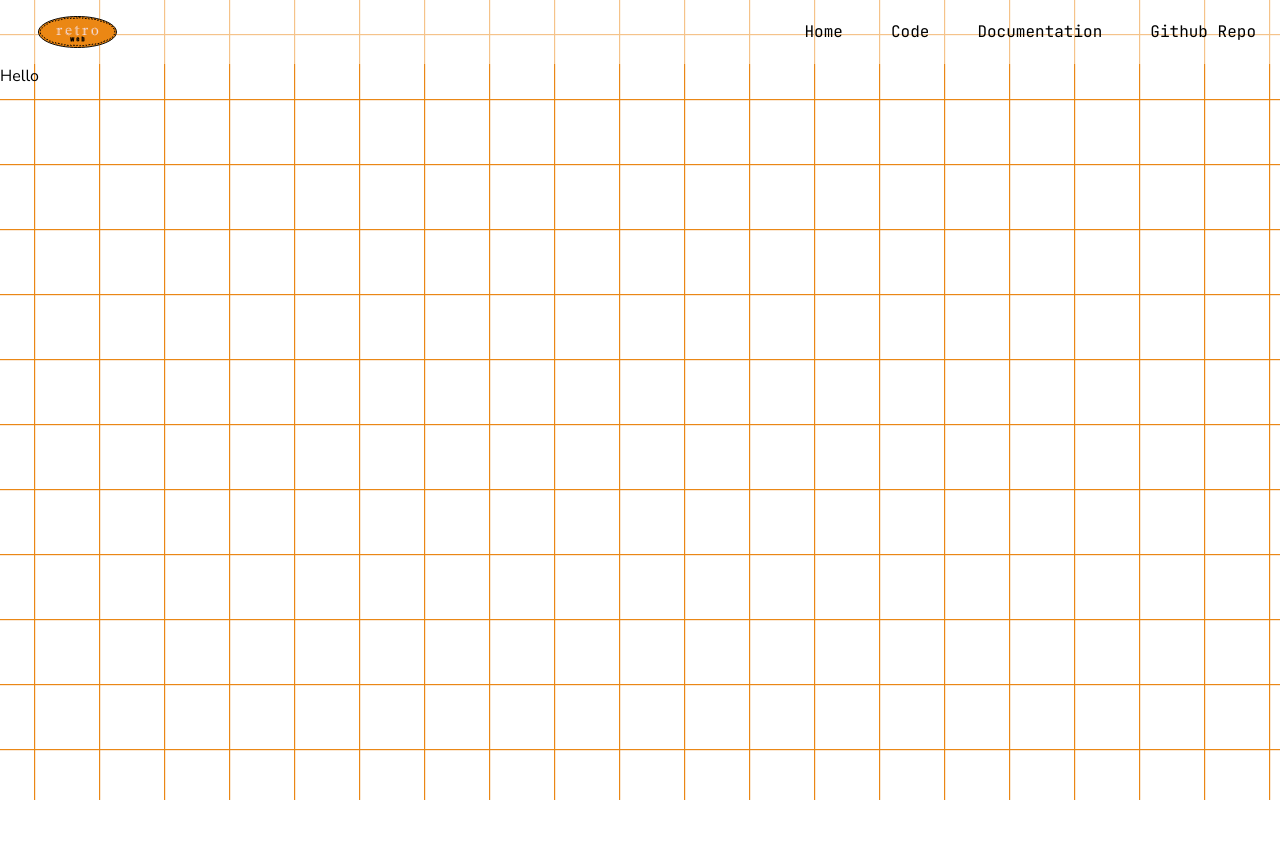
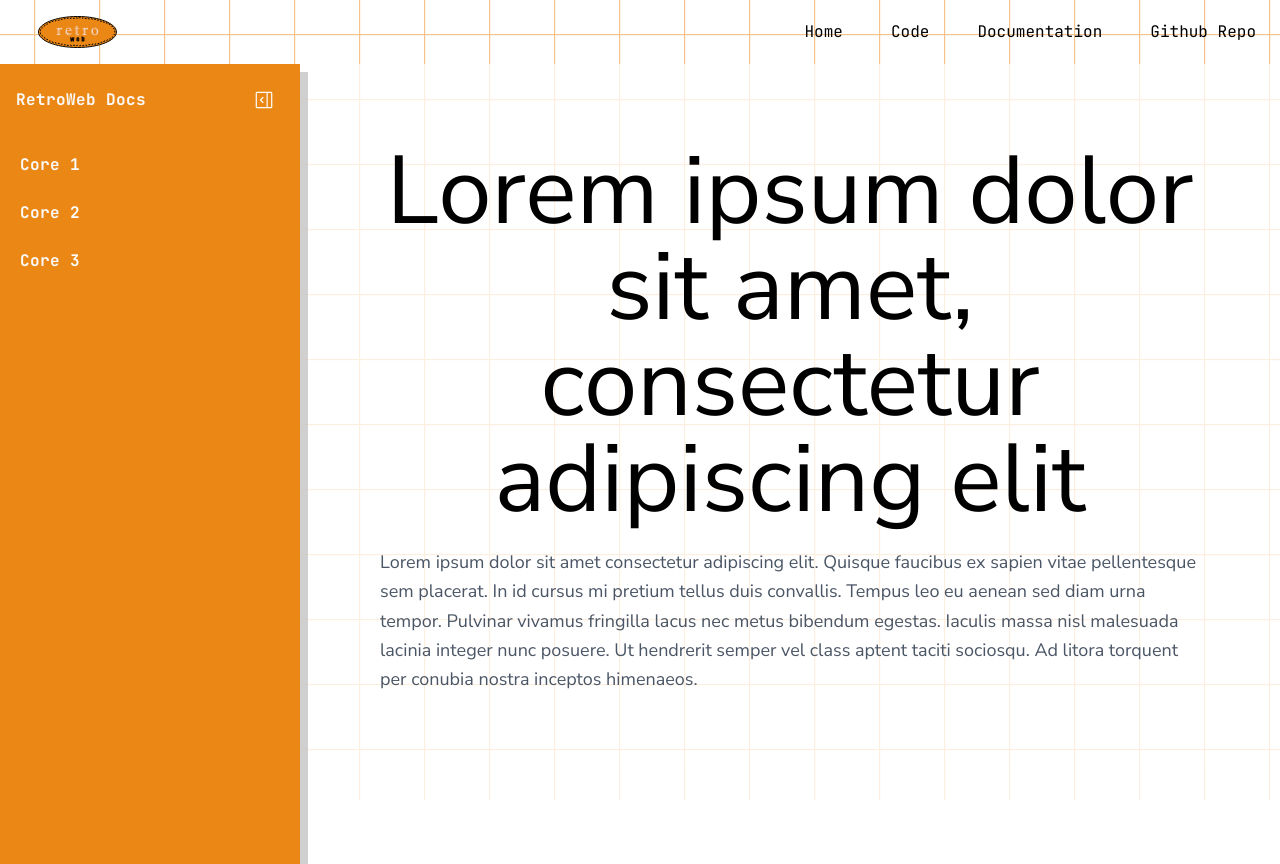
Before and after one commit to Niredxl/retro-web, a React (Vite) app in the folder frontend/: page /docs in a window 1280 px wide. Before the commit the page ends 800 px from the top, so only its background shows below. Built offline with nearby package versions, Linux system fonts and the light colour scheme.

Commit message:
added collapsable sidebar to documentation page + added primary and secondary colors to tailwind theme

```diff
--- a/frontend/package.json
+++ b/frontend/package.json
@@ -10,8 +10,10 @@
     "preview": "vite preview"
   },
   "dependencies": {
+    "@cursorify/react": "^0.0.43",
     "@tailwindcss/vite": "^4.1.18",
     "autoprefixer": "^10.4.23",
+    "classnames": "^2.5.1",
     "framer-motion": "^12.27.1",
     "gsap": "^3.14.2",
     "postcss": "^8.5.6",
--- /dev/null
+++ b/frontend/src/component/NavBarLinks.jsx
@@ -0,0 +1,17 @@
+import React from 'react';
+
+
+export const NavBarLinks = [
+    {
+        label: "Core 1",
+        href: "#",
+    },
+    {
+        label: "Core 2",
+        href: "#",
+    },
+    {
+        label: "Core 3",
+        href: "#",
+    },
+]
--- /dev/null
+++ b/frontend/src/component/Sidebar.jsx
@@ -0,0 +1,62 @@
+import classNames from "classnames";
+import {React} from 'react';
+import { Link } from 'react-router-dom'
+import { NavBarLinks} from "./NavBarLinks";
+import { GoSidebarCollapse, GoSidebarExpand } from "react-icons/go";
+
+const Sidebar = ({ collapsed, setCollapsed }) => {
+    const Icon = collapsed ? GoSidebarCollapse : GoSidebarExpand;
+
+    return (
+        <div className={classNames({
+            "bg-primary font-mono font-bold tracking-wide text-zinc-50 z-20 shadow-[8px_8px_0px_#C0C0C0BF]": true,
+        })}>
+
+            <div className={classNames({
+                "flex flex-col justify-between": true,
+            })}>
+                <div className={classNames({
+                    "flex items-center border-b border-b-primary": true,
+                    "p-4 justify-between": !collapsed,
+                    "py-4 justify-center": collapsed,
+
+                })}>
+                    {!collapsed && <span className="whitespace-nowrap">RetroWeb Docs</span>}
+                    <button className={classNames({
+                        "grid place-content-center": true,
+                        "hover:bg-primary": true,
+                        "w-10 h-10 rounded-full": true,
+                    })}
+                    onClick={() => setCollapsed(!collapsed)}>
+                        <Icon className="w-5 h-5" />
+                    </button>
+
+                </div>
+                 <nav className="flex-grow ">
+                        <ul
+                        className={classNames({
+                            "my-2 flex flex-col gap-2 items-strech": true,
+                        })}>
+                            {NavBarLinks.map((item, index) => {
+                                return (
+                                    <li
+                                    key={index}
+                                    className={classNames({
+                                        "text-zinc-50 hover:bg-secondary flex" : true,
+                                        "transition-colors duration-300": true,
+                                        "rounded-md p-2 mx-3 gap-4" : !collapsed,
+                                        "rounded-full p-2 mx-3 w-10 h-10": collapsed,
+                                    })}>
+                                        <Link href={item.href} className="flex gap-2">
+                                         <span>{!collapsed && item.label}</span>
+                                        </Link>
+                                    </li>
+                                );
+                            })}
+                        </ul>
+                    </nav>
+            </div>
+        </div>
+    );
+};
+export default Sidebar;
--- /dev/null
+++ b/frontend/src/component/SidebarLayout.jsx
@@ -0,0 +1,26 @@
+import React, {useState } from 'react';
+import classNames from "classnames";
+import { IoMdMenu } from "react-icons/io";
+
+import Sidebar from './Sidebar';
+
+const Layout = (props) => {
+    const [collapsed, setSidebarCollapsed] = useState(false);
+    return (
+        <div className={classNames({
+            "grid min-h-screen": true,
+            "grid-cols-sidebar": !collapsed,
+            "grid-cols-sidebar-collapsed": collapsed,
+            "transition-[grid-template-columns] duration-300 ease-in ease-out": true,
+
+        })}>
+            {/* sidebar */}
+            <Sidebar
+                collapsed={collapsed}
+                setCollapsed={() => setSidebarCollapsed((prev) => !prev)} />
+            {/* content */}
+            <div className=""> {props.children}</div>
+        </div>
+    )
+}
+export default Layout;
--- a/frontend/src/index.css
+++ b/frontend/src/index.css
@@ -4,4 +4,11 @@
 @theme {
     --font-sans: "Nunito Sans", ui-sans-serif, system-ui, sans-serif;
     --font-mono: "JetBrains Mono", ui-monospace, SFMono-Regular, monospace;
+
+    --color-primary: #EB8714;
+    --color-secondary: #2F2204;
+
+    --grid-template-columns-sidebar: 300px auto;
+    --grid-template-columns-sidebar-collapsed: 64px auto;
+
 }
--- a/frontend/src/links/Docs.jsx
+++ b/frontend/src/links/Docs.jsx
@@ -1,11 +1,35 @@
+
+import SidebarLayout from "../component/SidebarLayout";
 import PageTransition from "../component/PageTransition";
-import NavBar from '../component/NavBar';
+
 
 function Docs(){
+    let expanded = "300px"
+    let collapsed = "64px"
+    let test = "2"
     return (
         <PageTransition>
-        <p> Hello</p>
-    </PageTransition>
+            <SidebarLayout props="Content">
+                <div className="flex justify-center p-20 mg-10 h-dvh  bg-white/87">
+                    <div className="pd-10 ">
+                        <div className="text-8xl text-center mb-5 ">Lorem ipsum dolor sit amet, consectetur adipiscing elit</div>
+                        <div>
+                            <p className="text-lg text-gray-600 leading-relaxed">
+                            Lorem ipsum dolor sit amet consectetur adipiscing elit. Quisque  faucibus ex sapien vitae pellentesque sem placerat.
+                            In id cursus mi  pretium tellus duis convallis. Tempus leo eu aenean sed diam urna  tempor. Pulvinar vivamus fringilla
+                            lacus nec metus bibendum egestas.  Iaculis massa nisl malesuada lacinia integer nunc posuere. Ut hendrerit  semper vel
+                            class aptent taciti sociosqu. Ad litora torquent per conubia  nostra inceptos himenaeos.
+                            </p>
+                        </div>
+
+
+                    </div>
+
+
+                </div>
+
+            </SidebarLayout>
+        </PageTransition>
     );
 };
 
--- a/frontend/src/links/Home.jsx
+++ b/frontend/src/links/Home.jsx
@@ -15,8 +15,6 @@ function App() {
   ];
   return (
     <PageTransition>
-
-
       <div className="flex flex-col min-h-[calc(100vh-64px)] max-w-7xl mx-auto px-6 w-full font-mono justify-center">
         <section className="grid grid-cols-1 md:grid-cols-2 gap-12 mb-16 items-center">
           <div className="space-y-6">
@@ -31,23 +29,22 @@ function App() {
             </p>
           </div>
           <div>
-            <div className="h-auto border-2 border-[#EB8714] flex items-center justify-center">
+            <div className="h-auto border-2 border-primary flex items-center justify-center">
               <img src="/cassete.jpg" alt="Hero Banner"
               className="w-full h-auto rounded-lg shadow-md"></img>
             </div>
           </div>
-
         </section>
 
         <section className="flex flex-col md:flex-row md:gap-40 justify-center py-10 gap-8">
-          <button className="px-8 py-4 bg-white border-2 border-[#EB8714] text-[#EB8714] font-bold
-          hover:bg-[#EB8714] hover:text-white
+          <button className="px-8 py-4 bg-white border-2 border-primary text-primary font-bold
+          hover:bg-primary hover:text-white
           transition-all duration-200">
             Launch New Project
           </button>
 
-          <button className="px-8 py-4 bg-white border-2 border-[#EB8714] text-[#EB8714] font-bold
-          hover:bg-[#EB8714] hover:text-white
+          <button className="px-8 py-4 bg-white border-2 border-primary text-primary font-bold
+          hover:bg-primary hover:text-white
           transition-all duration-200">
             Launch Saved Project
           </button>
@@ -57,7 +54,7 @@ function App() {
 
         <section className="mb-20">
           <div className="sticky top-2 flex justify-center">
-            <div className=" inline-block bg-[#EB8714] text-white px-6 py-2 mb-8 text-2xl font-bold ">
+            <div className=" inline-block bg-primary text-white px-6 py-2 mb-8 text-2xl font-bold ">
               Available Cores
             </div>
           </div>
@@ -73,7 +70,7 @@ function App() {
                       {item.desc}
                     </p>
                     <span className={`text-sm font-bold mt-auto ${
-                      item.status === 'Available' ? 'text-[#EB8714]' : 'text-gray-500'}`}>
+                      item.status === 'Available' ? 'text-primary' : 'text-gray-500'}`}>
                         {item.status}
                       </span>
                     </div>
@@ -82,7 +79,7 @@ function App() {
         </section>
 
       </div>
-      <footer className="w-full bg-[#2F2204] text-gray-400 py-8 text-center border-t-4 border-[#EB8714] mt-auto">
+      <footer className="w-full bg-[#2F2204] text-gray-400 py-8 text-center border-t-4 border-primary mt-auto">
         <p className="text-sm">THE PAGE ENDS HERE</p>
       </footer>
     </PageTransition>
--- a/frontend/src/main.jsx
+++ b/frontend/src/main.jsx
@@ -1,6 +1,7 @@
-import { StrictMode } from 'react'
+import { StrictMode } from 'react';
 import { BrowserRouter } from 'react-router-dom';
-import { createRoot } from 'react-dom/client'
+import { createRoot } from 'react-dom/client';
+
 import './index.css'
 import App from './App.jsx'
 
--- a/frontend/src/reference/Appg.jsx
+++ b/frontend/src/reference/Appg.jsx
@@ -57,7 +57,7 @@ function App() {
             </div>
 
             {/* Hero Image Placeholder */}
-            <div className="h-64 border-2 border-[#EB8714] bg-white/50 flex items-center justify-center text-[#EB8714] text-xl font-bold">
+            <div className="h-64 border-2 border-primary bg-white/50 flex items-center justify-center text-primary text-xl font-bold">
               IMAGE
             </div>
           </section>
@@ -67,16 +67,16 @@ function App() {
           <section className="flex flex-col md:flex-row justify-center gap-8 py-10 mb-16 border-y-2 border-dotted border-blue-400">
             <button className="
               px-8 py-4 bg-white
-              border-2 border-[#EB8714] text-[#EB8714]
-              font-bold hover:bg-[#EB8714] hover:text-white
+              border-2 border-primary text-primary
+              font-bold hover:bg-primary hover:text-white
               transition-all duration-200
             ">
               Launch New Project
             </button>
             <button className="
               px-8 py-4 bg-white
-              border-2 border-[#EB8714] text-[#EB8714]
-              font-bold hover:bg-[#EB8714] hover:text-white
+              border-2 border-primary text-primary
+              font-bold hover:bg-primary hover:text-white
               transition-all duration-200
             ">
               Launch Saved Project
@@ -86,7 +86,7 @@ function App() {
           {/* AVAILABLE CORES GRID */}
           <section className="mb-20">
             {/* Section Title with Hard Shadow */}
-            <div className="inline-block bg-[#EB8714] text-white px-6 py-2 mb-8 text-xl font-bold shadow-[4px_4px_0px_#000]">
+            <div className="inline-block bg-primary text-white px-6 py-2 mb-8 text-xl font-bold shadow-[4px_4px_0px_#000]">
               Available Cores
             </div>
 
@@ -100,7 +100,7 @@ function App() {
                     {item.desc}
                   </p>
                   <span className={`text-sm font-bold mt-auto ${
-                    item.status === 'Available' ? 'text-[#EB8714]' : 'text-gray-500'
+                    item.status === 'Available' ? 'text-primary' : 'text-gray-500'
                   }`}>
                     {item.status}
                   </span>
@@ -111,7 +111,7 @@ function App() {
         </div>
 
         {/* FOOTER */}
-        <footer className="w-full bg-[#2b2010] text-gray-400 py-8 text-center border-t-4 border-[#EB8714] mt-auto">
+        <footer className="w-full bg-[#2b2010] text-gray-400 py-8 text-center border-t-4 border-primary mt-auto">
           <p className="text-sm">Copyright © Derin Alex</p>
         </footer>
 
```
Also changed, not shown: frontend/src/App.jsx (+5 -3 lines), 1 other file (tests, documents, lock files or other folders).
